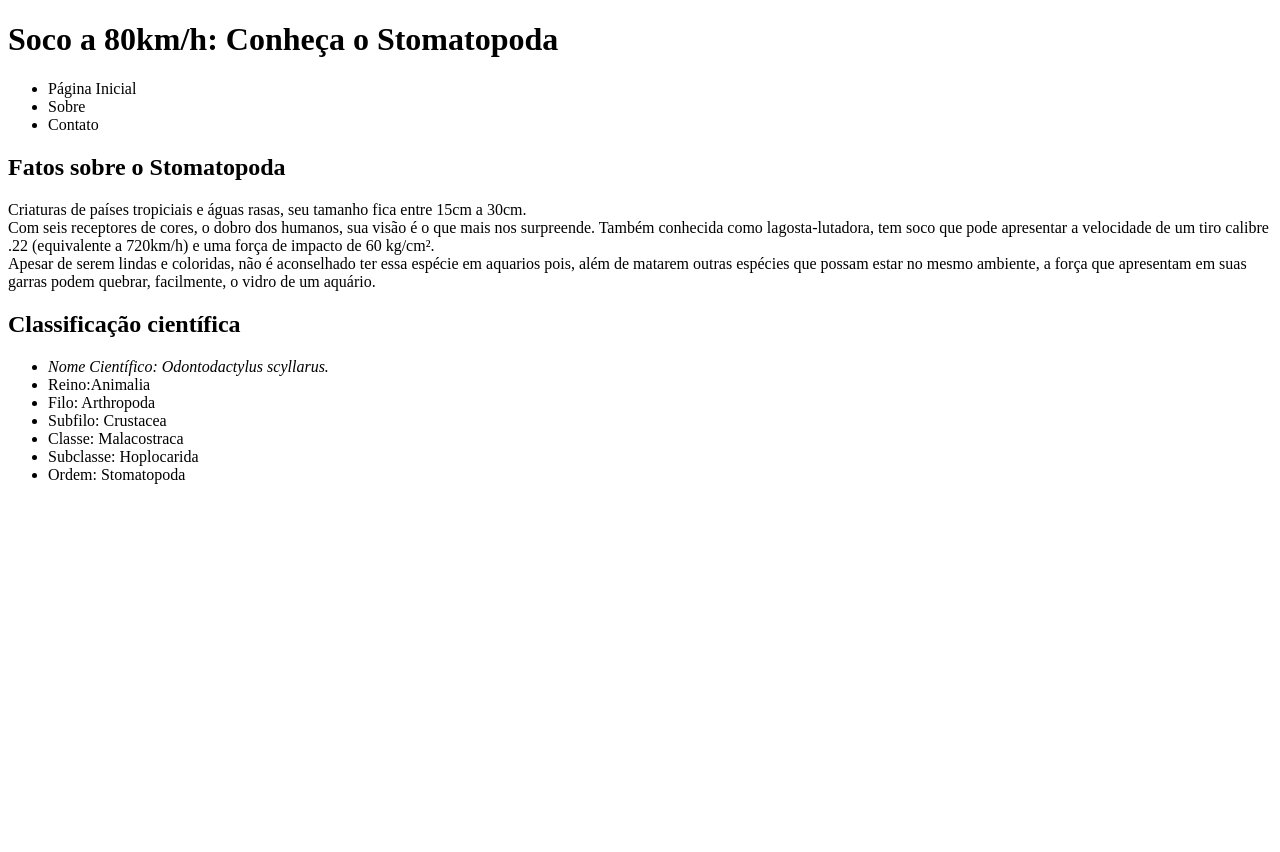
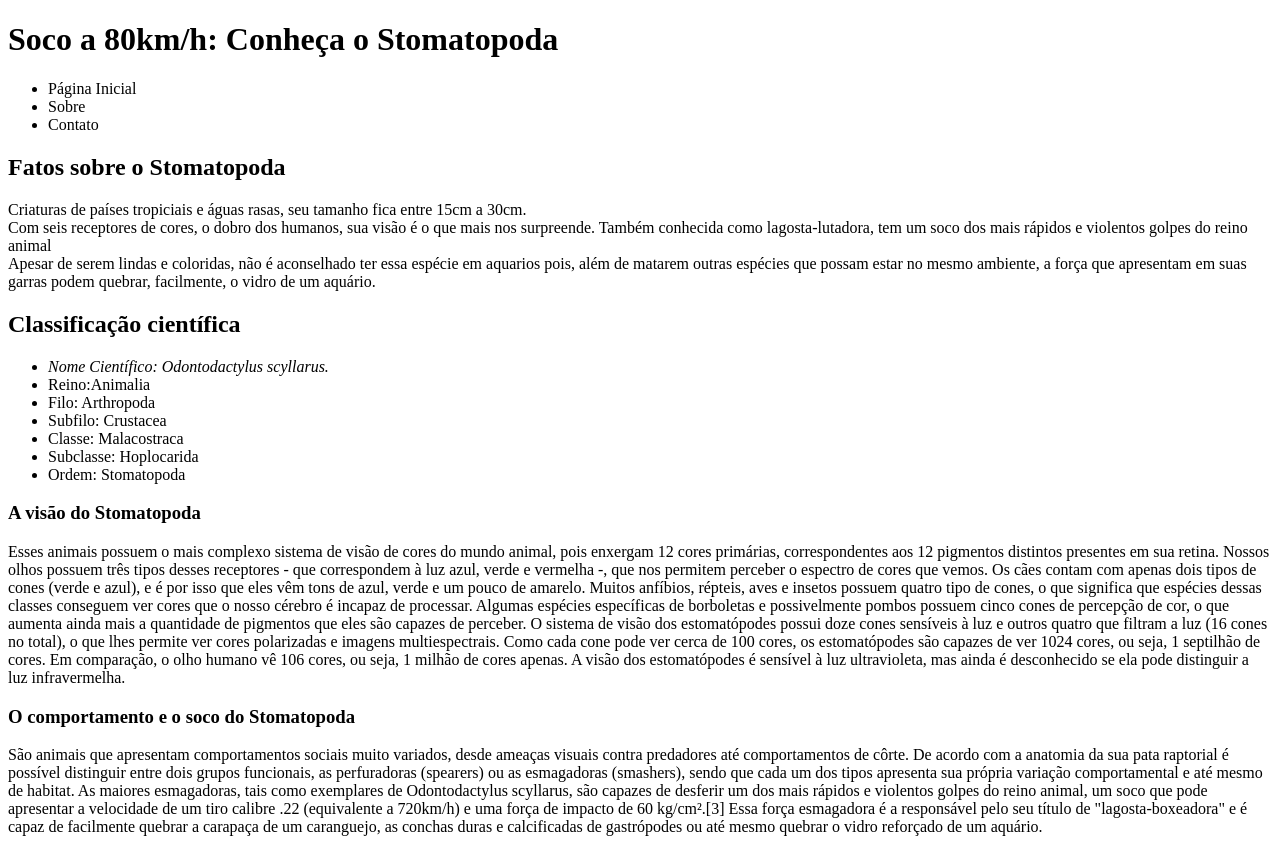
Before and after one commit to guilhermemd/trybe-exercises, a plain HTML site: page exercises/bloco_03/3.4/second.html in a window 1280 px wide. Before the commit the page ends 800 px from the top, so only its background shows below. Drawn offline with Linux system fonts and the light colour scheme.

Commit message:
adiciona os dois ultimos artigos

```diff
--- a/exercises/bloco_03/3.4/second.html
+++ b/exercises/bloco_03/3.4/second.html
@@ -21,7 +21,7 @@
         <p>Criaturas de países tropiciais e águas rasas, seu tamanho fica entre 15cm a 30cm.
         <br>
         Com seis receptores de cores, o dobro dos humanos, sua visão é o que mais nos surpreende.
-        Também conhecida como lagosta-lutadora, tem soco que pode apresentar a velocidade de um tiro calibre .22 (equivalente a 720km/h) e uma força de impacto de 60 kg/cm².
+        Também conhecida como lagosta-lutadora, tem um soco dos mais rápidos e violentos golpes do reino animal
         <br>
         Apesar de serem lindas e coloridas, não é aconselhado ter essa espécie em aquarios pois, além de matarem outras espécies que possam estar no mesmo ambiente, a força que apresentam em suas garras podem quebrar, facilmente, o vidro de um aquário.
         </p>
@@ -40,5 +40,24 @@
         </section>
     </article>
     </header>
+    <article>
+      <h3>A visão do Stomatopoda</h3>
+      <p>
+        Esses animais possuem o mais complexo sistema de visão de cores do mundo animal, pois enxergam 12 cores primárias, correspondentes aos 12 pigmentos distintos presentes em sua retina.
+
+        Nossos olhos possuem três tipos desses receptores - que correspondem à luz azul, verde e vermelha -, que nos permitem perceber o espectro de cores que vemos. Os cães contam com apenas dois tipos de cones (verde e azul), e é por isso que eles vêm tons de azul, verde e um pouco de amarelo. Muitos anfíbios, répteis, aves e insetos possuem quatro tipo de cones, o que significa que espécies dessas classes conseguem ver cores que o nosso cérebro é incapaz de processar. Algumas espécies específicas de borboletas e possivelmente pombos possuem cinco cones de percepção de cor, o que aumenta ainda mais a quantidade de pigmentos que eles são capazes de perceber. O sistema de visão dos estomatópodes possui doze cones sensíveis à luz e outros quatro que filtram a luz (16 cones no total), o que lhes permite ver cores polarizadas e imagens multiespectrais.
+
+        Como cada cone pode ver cerca de 100 cores, os estomatópodes são capazes de ver 1024 cores, ou seja, 1 septilhão de cores. Em comparação, o olho humano vê 106 cores, ou seja, 1 milhão de cores apenas. A visão dos estomatópodes é sensível à luz ultravioleta, mas ainda é desconhecido se ela pode distinguir a luz infravermelha.
+      </p>
+    </article>
+    <article>
+      <h3>O comportamento e o soco do Stomatopoda</h3>
+
+      <p>São animais que apresentam comportamentos sociais muito variados, desde ameaças visuais contra predadores até comportamentos de côrte. De acordo com a anatomia da sua pata raptorial é possível distinguir entre dois grupos funcionais, as perfuradoras (spearers) ou as esmagadoras (smashers), sendo que cada um dos tipos apresenta sua própria variação comportamental e até mesmo de habitat.
+
+      As maiores esmagadoras, tais como exemplares de Odontodactylus scyllarus, são capazes de desferir um dos mais rápidos e violentos golpes do reino animal, um soco que pode apresentar a velocidade de um tiro calibre .22 (equivalente a 720km/h) e uma força de impacto de 60 kg/cm².[3] Essa força esmagadora é a responsável pelo seu título de "lagosta-boxeadora" e é capaz de facilmente quebrar a carapaça de um caranguejo, as conchas duras e calcificadas de gastrópodes ou até mesmo quebrar o vidro reforçado de um aquário.
+      </p>
+    </article>
+
   </body>
 </html>
```
